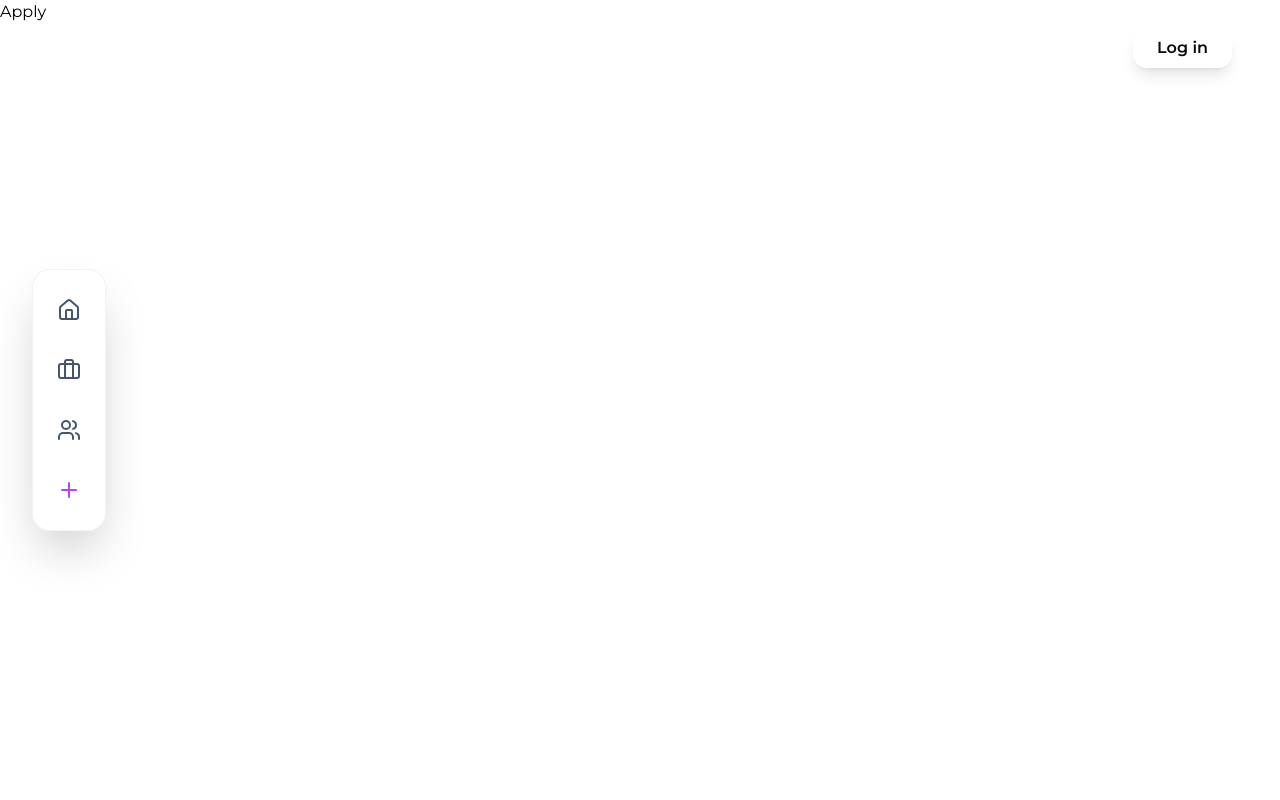
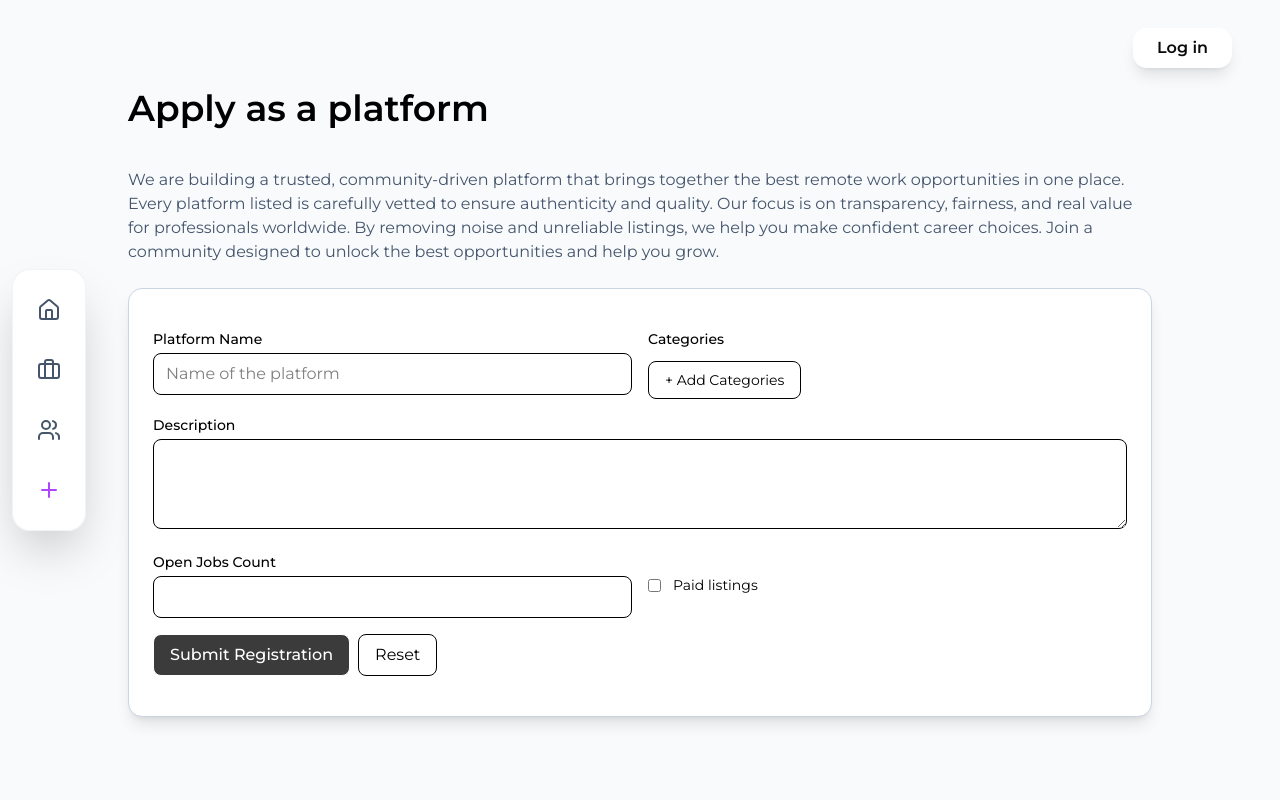
Before and after one commit to Shivam-Jangid/remote-jobs-plateform, a Next.js app: page /apply in a window 1280 px wide. Shown: the top 800 px of the page. Built offline with nearby package versions, Linux system fonts and the light colour scheme.

Commit message:
add category functionality added

```diff
--- a/app/apply/page.tsx
+++ b/app/apply/page.tsx
@@ -1,9 +1,204 @@
+"use client";
+import { Instrument_Serif } from "next/font/google";
+import { useEffect, useState } from "react";
+import { X, Plus } from "lucide-react";
 
+const smallerFont = Instrument_Serif({ weight: ["400"], style: ["italic"] });
+
+const predefinedCategories = [
+  { id: "developer", label: "Developer" },
+  { id: "researcher", label: "Researcher" },
+  { id: "designer", label: "Designer" },
+  { id: "data-analyst", label: "Data Analyst" },
+  { id: "content", label: "Content Creator" },
+  { id: "marketing", label: "Marketing" },
+  { id: "pm", label: "Product Manager" },
+  { id: "writer", label: "Technical Writer" },
+];
 
 export default function page() {
+  const [name, setName] = useState("");
+  const [selectedCategories, setSelectedCategories] = useState<string[]>([]);
+  const [isModalOpen, setIsModalOpen] = useState(false);
+  const [otherCategory, setOtherCategory] = useState("");
+  const [description, setDescription] = useState("");
+  const [jobs, setJobs] = useState("");
+  const [paid, setPaid] = useState(false);
+  const [error, setError] = useState("");
+  const [successMessage, setSuccessMessage] = useState("");
+
+  useEffect(() => {
+    if (!successMessage) return;
+    const t = setTimeout(() => setSuccessMessage(""), 3000);
+    return () => clearTimeout(t);
+  }, [successMessage]);
+
+  const toggleCategory = (categoryId: string) => {
+    setSelectedCategories((prev) =>
+      prev.includes(categoryId)
+        ? prev.filter((id) => id !== categoryId)
+        : [...prev, categoryId]
+    );
+  };
+
+  const addOtherCategory = () => {
+    if (otherCategory.trim()) {
+      const newCatId = otherCategory.toLowerCase().replace(/\s+/g, "-");
+      setSelectedCategories((prev) => [...prev, newCatId]);
+      setOtherCategory("");
+    }
+  };
+
+  const removeCategory = (categoryId: string) => {
+    setSelectedCategories((prev) => prev.filter((id) => id !== categoryId));
+  };
+
+  const getCategoryLabel = (categoryId: string) => {
+    const predefined = predefinedCategories.find((c) => c.id === categoryId);
+    return predefined ? predefined.label : categoryId.replace(/-/g, " ");
+  };
+
+  const handleSubmit = (e: React.FormEvent) => {
+    e.preventDefault();
+    setError("");
+    if (!name.trim() || !description.trim() || selectedCategories.length === 0) {
+      setError("Name, description, and at least one category are required.");
+      return;
+    }
+
+    setName("");
+    setSelectedCategories([]);
+    setDescription("");
+    setJobs("");
+    setPaid(false);
+    setSuccessMessage("Platform registration submitted.");
+  };
+
   return (
-    <div className="min-h-screen">
-        Apply
+    <div className="min-h-screen px-8 py-12 bg-slate-50">
+      <div className="max-w-5xl mx-auto">
+        <h1 className="text-4xl font-semibold my-10">Apply as a platform</h1>
+        <p className=" text-slate-600 mb-6">We are building a trusted, community-driven platform that brings together the best remote work opportunities in one place. Every platform listed is carefully vetted to ensure authenticity and quality. Our focus is on transparency, fairness, and real value for professionals worldwide. By removing noise and unreliable listings, we help you make confident career choices. Join a community designed to unlock the best opportunities and help you grow.</p>
+
+        <form onSubmit={handleSubmit} className="bg-white py-10 px-6 rounded-xl border border-slate-300 shadow-lg mb-8">
+          {error && <div className="text-red-600 text-sm mb-3">{error}</div>}
+          {successMessage && <div className="text-green-700 text-sm mb-3">{successMessage}</div>}
+
+          <div className="grid grid-cols-1 md:grid-cols-2 gap-4">
+            <div>
+              <label className="block text-sm font-medium mb-1">Platform Name</label>
+              <input value={name} onChange={(e) => setName(e.target.value)} className="w-full border focus:ring transition-all rounded-md px-3 py-2" placeholder="Name of the platform" />
+            </div>
+
+            <div>
+              <label className="block text-sm font-medium mb-1">Categories</label>
+              <div className="flex flex-wrap gap-2 mb-2">
+                {selectedCategories.map((catId) => (
+                  <div key={catId} className="inline-flex items-center gap-2 bg-blue-100 text-blue-800 px-3 py-1 rounded-full text-sm">
+                    {getCategoryLabel(catId)}
+                    <button
+                      type="button"
+                      onClick={() => removeCategory(catId)}
+                      className="text-blue-600 hover:text-blue-900"
+                    >
+                      <X size={14} />
+                    </button>
+                  </div>
+                ))}
+              </div>
+              <button
+                type="button"
+                onClick={() => setIsModalOpen(true)}
+                className="px-4 py-2 border rounded-md text-sm hover:bg-slate-50"
+              >
+                + Add Categories
+              </button>
+            </div>
+
+            <div className="md:col-span-2">
+              <label className="block text-sm font-medium mb-1">Description</label>
+              <textarea value={description} onChange={(e) => setDescription(e.target.value)} className="w-full border rounded-md px-3 py-2" rows={3} />
+            </div>
+
+            <div>
+              <label className="block text-sm font-medium mb-1">Open Jobs Count</label>
+              <input value={jobs} onChange={(e) => setJobs(e.target.value)} type="number" min={0} className="w-full border rounded-md px-3 py-2" />
+            </div>
+
+            <div className="flex items-center gap-3">
+              <input id="paid" type="checkbox" checked={paid} onChange={(e) => setPaid(e.target.checked)} />
+              <label htmlFor="paid" className="text-sm">Paid listings</label>
+            </div>
+          </div>
+
+          <div className="mt-4 flex gap-2">
+            <button type="submit" className="px-4 py-2 bg-background/80 border hover:bg-foreground hover:text-background transition-all delay-100 font-medium text-white rounded-md">Submit Registration</button>
+            <button type="button" onClick={() => { setName(""); setSelectedCategories([]); setDescription(""); setJobs(""); setPaid(false); }} className="px-4 py-2 hover:bg-background/80 hover:text-foreground  border transition-all rounded-md">Reset</button>
+          </div>
+        </form>
+
+        {isModalOpen && (
+          <div className="fixed inset-0 bg-black/50 flex items-center justify-center z-50">
+            <div className="bg-white rounded-xl p-8 max-w-md w-full mx-4 max-h-96 overflow-y-auto">
+              <div className="flex items-center justify-between mb-6">
+                <h2 className="text-2xl font-bold">Select Categories</h2>
+                <button
+                  onClick={() => setIsModalOpen(false)}
+                  className="text-slate-500 hover:text-slate-700"
+                >
+                  <X size={24} />
+                </button>
+              </div>
+
+              <div className="space-y-3 mb-6">
+                {predefinedCategories.map((category) => (
+                  <label
+                    key={category.id}
+                    className="flex items-center gap-3 p-3 rounded-lg hover:bg-slate-100 cursor-pointer transition-all"
+                  >
+                    <input
+                      type="checkbox"
+                      checked={selectedCategories.includes(category.id)}
+                      onChange={() => toggleCategory(category.id)}
+                      className="w-5 h-5 text-blue-600 rounded cursor-pointer"
+                    />
+                    <span className="text-lg font-medium text-slate-800">{category.label}</span>
+                  </label>
+                ))}
+              </div>
+
+              <div className="border-t pt-4 mb-4">
+                <label className="block text-sm font-medium mb-2">Add Custom Category</label>
+                <div className="flex gap-2">
+                  <input
+                    value={otherCategory}
+                    onChange={(e) => setOtherCategory(e.target.value)}
+                    type="text"
+                    placeholder="e.g., Social Media Manager"
+                    className="flex-1 border rounded-md px-3 py-2 text-sm"
+                  />
+                  <button
+                    type="button"
+                    onClick={addOtherCategory}
+                    className="px-3 py-2 bg-blue-600 text-white rounded-md hover:bg-blue-700 flex items-center gap-1"
+                  >
+                    <Plus size={16} />
+                  </button>
+                </div>
+              </div>
+
+              <div className="flex gap-3">
+                <button
+                  onClick={() => setIsModalOpen(false)}
+                  className="flex-1 px-4 py-2 border bg-background text-white rounded-lg hover:bg-foreground hover:text-background transition-all font-medium"
+                >
+                  Done
+                </button>
+              </div>
+            </div>
+          </div>
+        )}
+      </div>
     </div>
-  )
+  );
 }
--- a/components/Dock.tsx
+++ b/components/Dock.tsx
@@ -30,7 +30,7 @@ export default function Dock() {
   };
 
   return (
-    <div className="fixed left-8 top-1/2 -translate-y-1/2 z-40">
+    <div className="fixed left-3 top-1/2 -translate-y-1/2 z-40">
       <div className="flex flex-col items-center gap-3 px-3 py-4 bg-white/90 backdrop-blur-xl rounded-2xl border border-slate-200/50 shadow-2xl">
         {navItems.map((item, index) => (
           <Link
```
